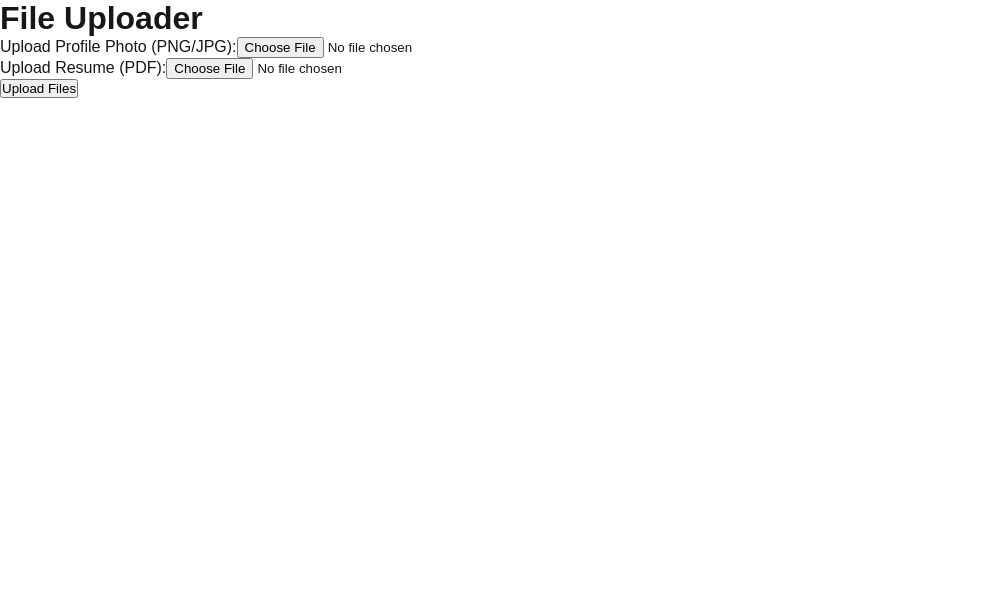
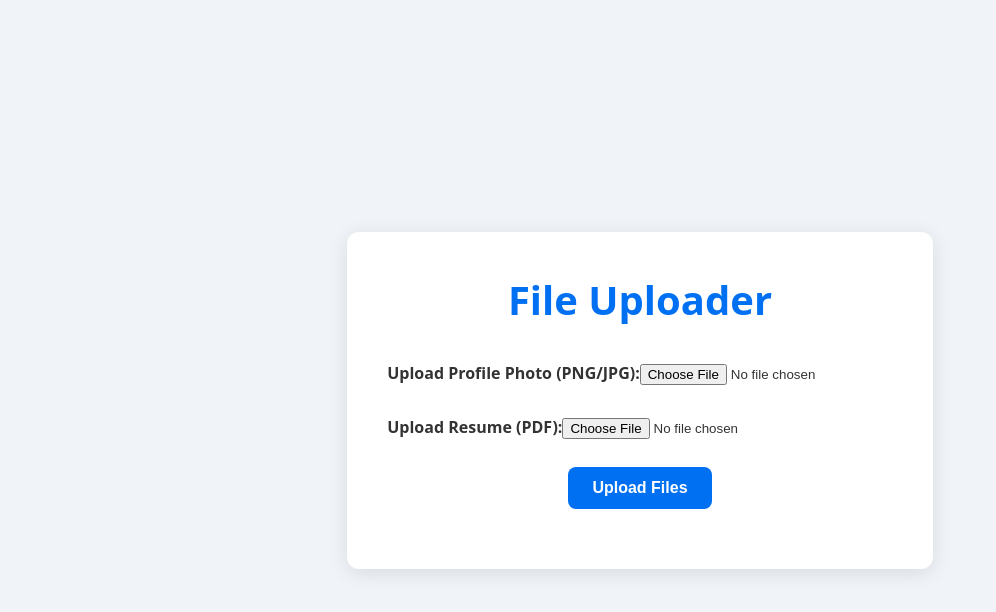
Before and after one commit to SuruthyNagarajan/vercel-uploader, a Next.js app: page / in a window 1280 px wide. Shown: the top 612 px of the page, without its empty margins (0-996 px from the left). Built offline with nearby package versions, Linux system fonts and the light colour scheme.

Commit message:
Final commit

```diff
--- a/pages/index.tsx
+++ b/pages/index.tsx
@@ -43,22 +43,91 @@ export default function Home() {
   };
 
   return (
+    <div style={{
+      fontFamily: 'system-ui, sans-serif',
+      display: 'flex',
+      flexDirection: 'column',
+      alignItems: 'center',
+      justifyContent: 'center',
+      minHeight: '100vh',
+      backgroundColor: '#f0f4f8',
+      color: '#333'
+    }}>
+      <div style={{
+        backgroundColor: '#fff',
+        padding: '40px',
+        borderRadius: '12px',
+        boxShadow: '0 4px 20px rgba(0, 0, 0, 0.1)',
+        textAlign: 'center'
+      }}>
+        <h1 style={{
+          fontSize: '2.5rem',
+          marginBottom: '2rem',
+          color: '#0070f3'
+        }}>File Uploader</h1>
+        <div style={{
+          display: 'flex',
+          flexDirection: 'column',
+          gap: '20px',
+          marginBottom: '20px',
+          textAlign: 'left'
+        }}>
           <div>
-      <h1>File Uploader</h1>
-      <div>
-        <label>
+            <label style={{
+              display: 'block',
+              marginBottom: '8px',
+              fontWeight: 'bold'
+            }}>
               Upload Profile Photo (PNG/JPG):
-          <input type="file" onChange={handlePhotoChange} accept=".png, .jpg, .jpeg" />
+              <input
+                type="file"
+                onChange={handlePhotoChange}
+                accept=".png, .jpg, .jpeg"
+                style={{ marginTop: '5px' }}
+              />
             </label>
           </div>
           <div>
-        <label>
+            <label style={{
+              display: 'block',
+              marginBottom: '8px',
+              fontWeight: 'bold'
+            }}>
               Upload Resume (PDF):
-          <input type="file" onChange={handleResumeChange} accept=".pdf" />
+              <input
+                type="file"
+                onChange={handleResumeChange}
+                accept=".pdf"
+                style={{ marginTop: '5px' }}
+              />
             </label>
           </div>
-      <button onClick={handleUpload}>Upload Files</button>
-      <p>{message}</p>
+        </div>
+        <button
+          onClick={handleUpload}
+          style={{
+            backgroundColor: '#0070f3',
+            color: '#fff',
+            border: 'none',
+            padding: '12px 24px',
+            fontSize: '1rem',
+            borderRadius: '8px',
+            cursor: 'pointer',
+            fontWeight: 'bold',
+            transition: 'background-color 0.3s ease'
+          }}
+          onMouseOver={(e) => e.currentTarget.style.backgroundColor = '#005bb5'}
+          onMouseOut={(e) => e.currentTarget.style.backgroundColor = '#0070f3'}
+        >
+          Upload Files
+        </button>
+        <p style={{
+          marginTop: '20px',
+          color: message.startsWith('Success') ? 'green' : 'red'
+        }}>
+          {message}
+        </p>
+      </div>
     </div>
   );
 }
```
Lines whose indentation alone changed are shown as unchanged.
